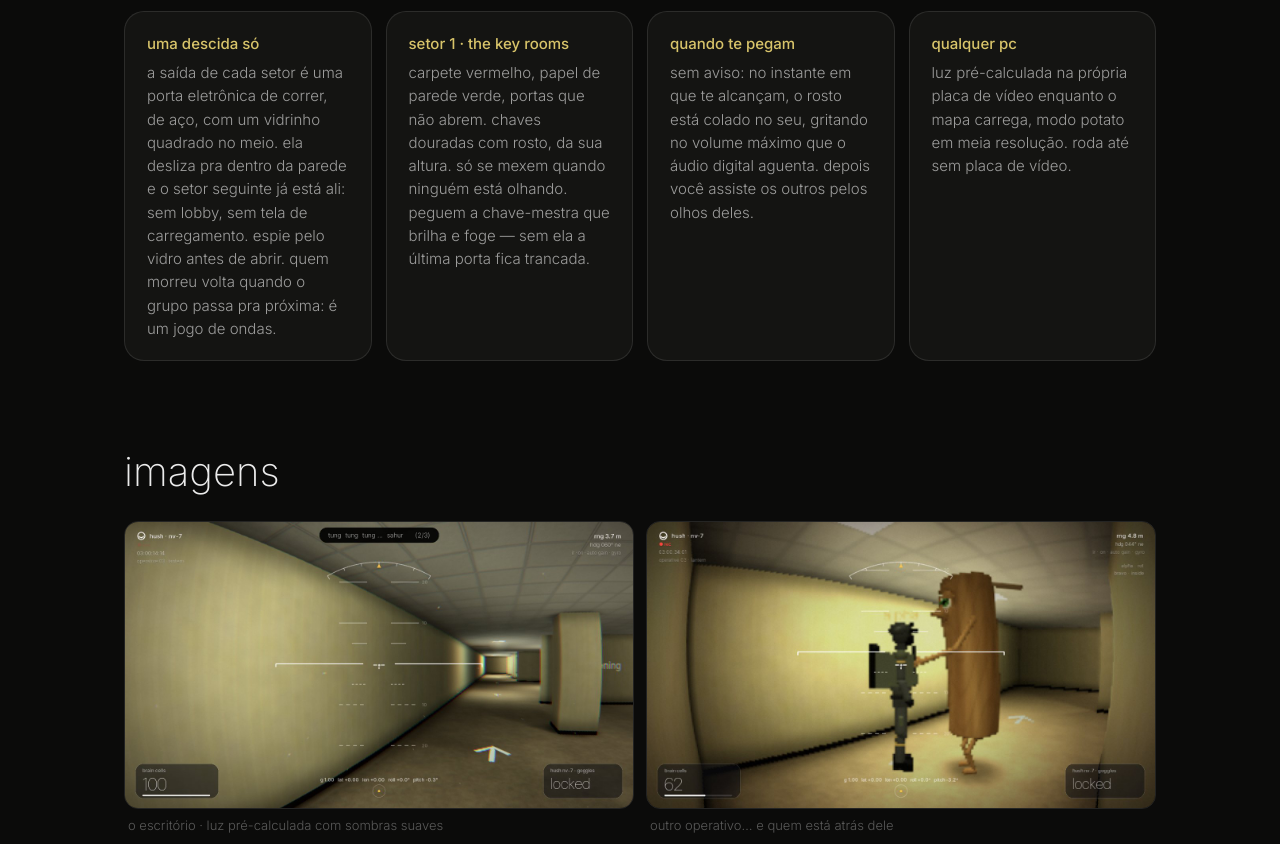
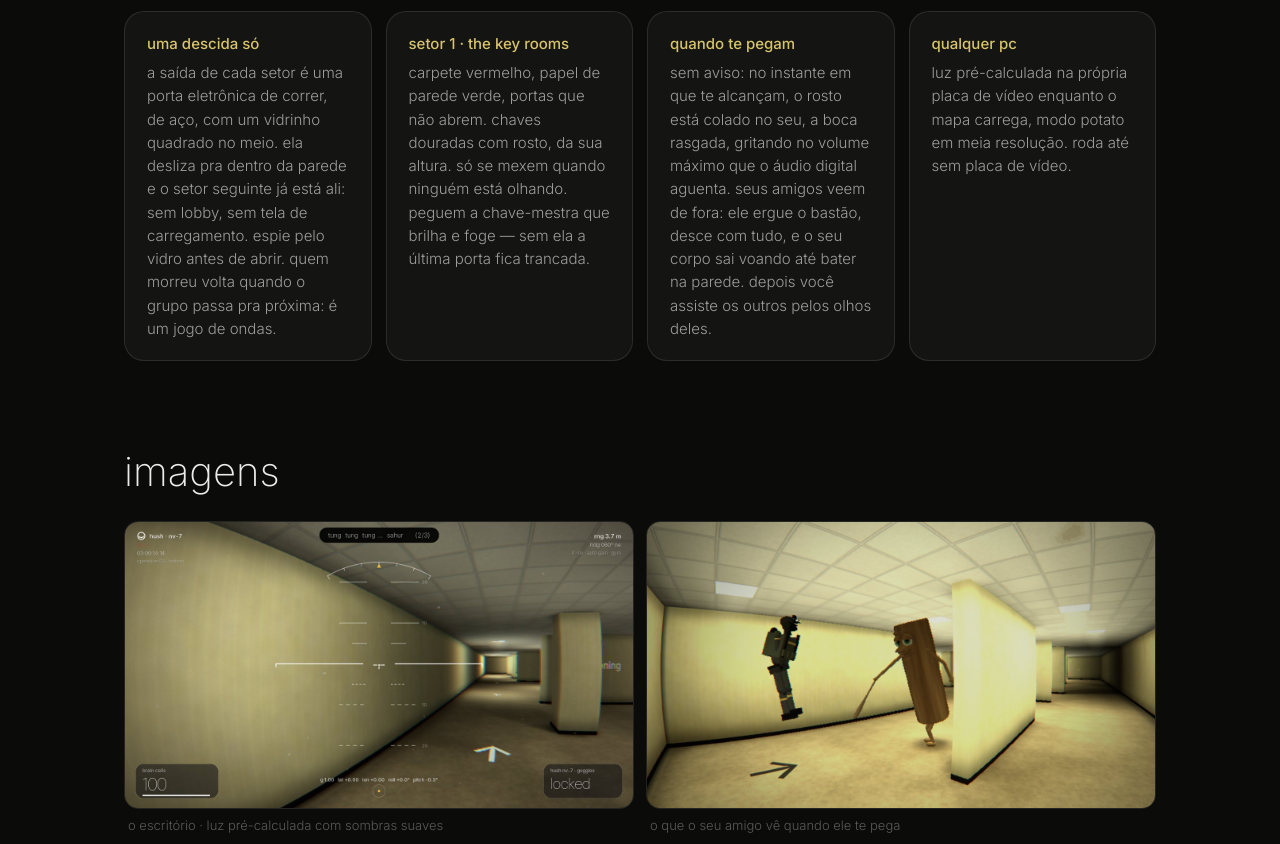
Before and after one commit to autoemfoco123-hash/sahur-, a plain HTML site: page index.html in a window 1280 px wide. Shown: the part 1288-2132 px from the top of the page. Drawn offline with Linux system fonts and the light colour scheme.

Commit message:
Ragdoll deaths, torn-open jumpscare mouth, handwritten walls
Co-Authored-By: Claude Opus 5.5 <noreply@anthropic.com>
Claude-Session: https://claude.ai/code/session_01FxeAYaRWpVTJFaxnmtmaG6

```diff
--- a/index.html
+++ b/index.html
@@ -97,7 +97,7 @@
       <div class="card"><h3>missões: sem elas a porta não abre</h3><p>cada setor tem três missões do grupo, difíceis de propósito. setor 0: um retrato dele com nota 85+, responder 3 chamadas seguidas, achar 4 fitas perdidas. setor 1: pegar a chave-mestra, fotografar as 4 chaves com 75+, encarar uma chave a menos de 2 m por 8 segundos. cada missão vale 300 pontos pra quem fechar.</p></div>
       <div class="card"><h3>uma descida só</h3><p>a saída de cada setor é uma porta eletrônica de correr, de aço, com um vidrinho quadrado no meio. ela desliza pra dentro da parede e o setor seguinte já está ali: sem lobby, sem tela de carregamento. espie pelo vidro antes de abrir. quem morreu volta quando o grupo passa pra próxima: é um jogo de ondas.</p></div>
       <div class="card"><h3>setor 1 · the key rooms</h3><p>carpete vermelho, papel de parede verde, portas que não abrem. chaves douradas com rosto, da sua altura. só se mexem quando ninguém está olhando. peguem a chave-mestra que brilha e foge — sem ela a última porta fica trancada.</p></div>
-      <div class="card"><h3>quando te pegam</h3><p>sem aviso: no instante em que te alcançam, o rosto está colado no seu, gritando no volume máximo que o áudio digital aguenta. depois você assiste os outros pelos olhos deles.</p></div>
+      <div class="card"><h3>quando te pegam</h3><p>sem aviso: no instante em que te alcançam, o rosto está colado no seu, a boca rasgada, gritando no volume máximo que o áudio digital aguenta. seus amigos veem de fora: ele ergue o bastão, desce com tudo, e o seu corpo sai voando até bater na parede. depois você assiste os outros pelos olhos deles.</p></div>
       <div class="card"><h3>qualquer pc</h3><p>luz pré-calculada na própria placa de vídeo enquanto o mapa carrega, modo potato em meia resolução. roda até sem placa de vídeo.</p></div>
     </div>
   </section>
@@ -106,7 +106,7 @@
     <h2>imagens</h2>
     <div class="shots">
       <figure><img src="img/hallway.jpg" alt="corredor do escritório amarelo" loading="lazy"><figcaption>o escritório · luz pré-calculada com sombras suaves</figcaption></figure>
-      <figure><img src="img/together.jpg" alt="outro operativo e tung tung tung sahur" loading="lazy"><figcaption>outro operativo… e quem está atrás dele</figcaption></figure>
+      <figure><img src="img/kill.jpg" alt="tung acerta um operativo com o bastão e o corpo sai voando pelo corredor" loading="lazy"><figcaption>o que o seu amigo vê quando ele te pega</figcaption></figure>
       <figure><img src="img/operative.jpg" alt="operativo da hush" loading="lazy"><figcaption>operativo da hush · os tubos do nv-7 brilham na cor de cada jogador</figcaption></figure>
       <figure><img src="img/tung.jpg" alt="tung tung tung sahur" loading="lazy"><figcaption>ele</figcaption></figure>
       <figure><img src="img/photo.jpg" alt="hud com a lista de missões, os pontos e uma foto do tung com nota 99" loading="lazy"><figcaption>a foto vira pontos · as missões do setor no canto</figcaption></figure>
@@ -166,7 +166,7 @@
 </main>
 
 <footer class="wrap">
-  <p>sahur · hush field division · feito com godot engine 3.6 (mit) e a fonte inter (ofl).</p>
+  <p>sahur · hush field division · feito com godot engine 3.6 (mit) e as fontes inter e nothing you could do (ofl).</p>
   <p class="sums" id="sums"></p>
 </footer>
 
```
Also changed, not shown: SHA256SUMS.txt, img/kill.jpg (added), img/together.jpg (deleted), 5 other files.
